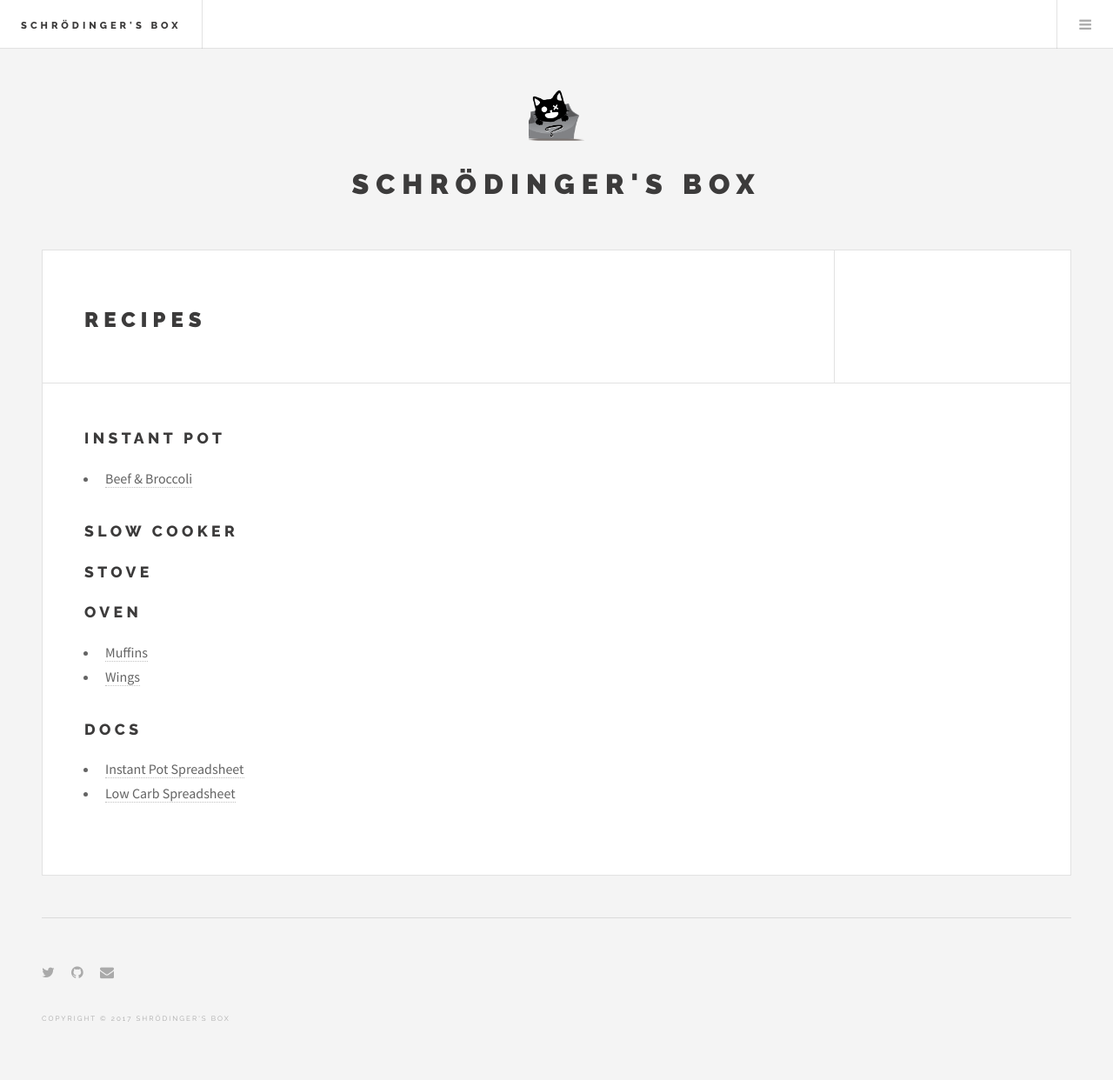
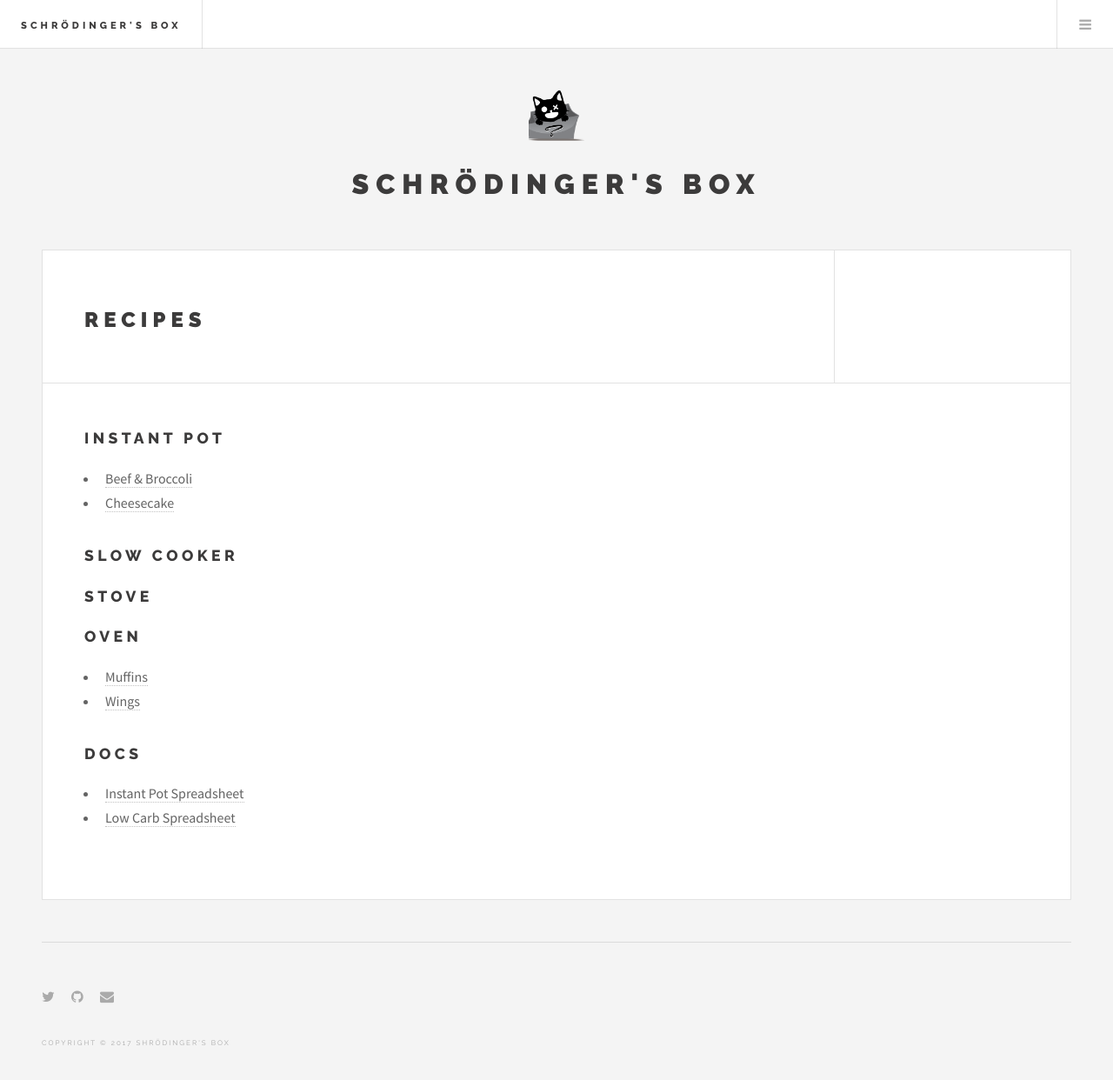
Before and after one commit to schrodingersbox/schrodingersbox.github.io, a Jekyll site: the page built from recipes.html, in a window 1280 px wide and 1270 px high. Shown: the top 1242 px of the window at 87% size. Built offline with Jekyll 4.4.1, drawn with Linux system fonts in a browser that asks for light colours.

Commit message:
Added cheesecake

```diff
--- a/recipes.html
+++ b/recipes.html
@@ -6,6 +6,7 @@ title: Recipes
 <h2>Instant Pot</h2>
 <ul>
 	<li><a href="https://www.pressurecookrecipes.com/instant-pot-beef-broccoli/" target="_blank">Beef & Broccoli</a></li>
+	<li><a href="https://www.ourpaleolife.com/instant-pot-low-carb-cheesecake-keto-primal/" target="_blank">Cheesecake</a></li>
 </ul>
 
 <h2>Slow Cooker</h2>
```
